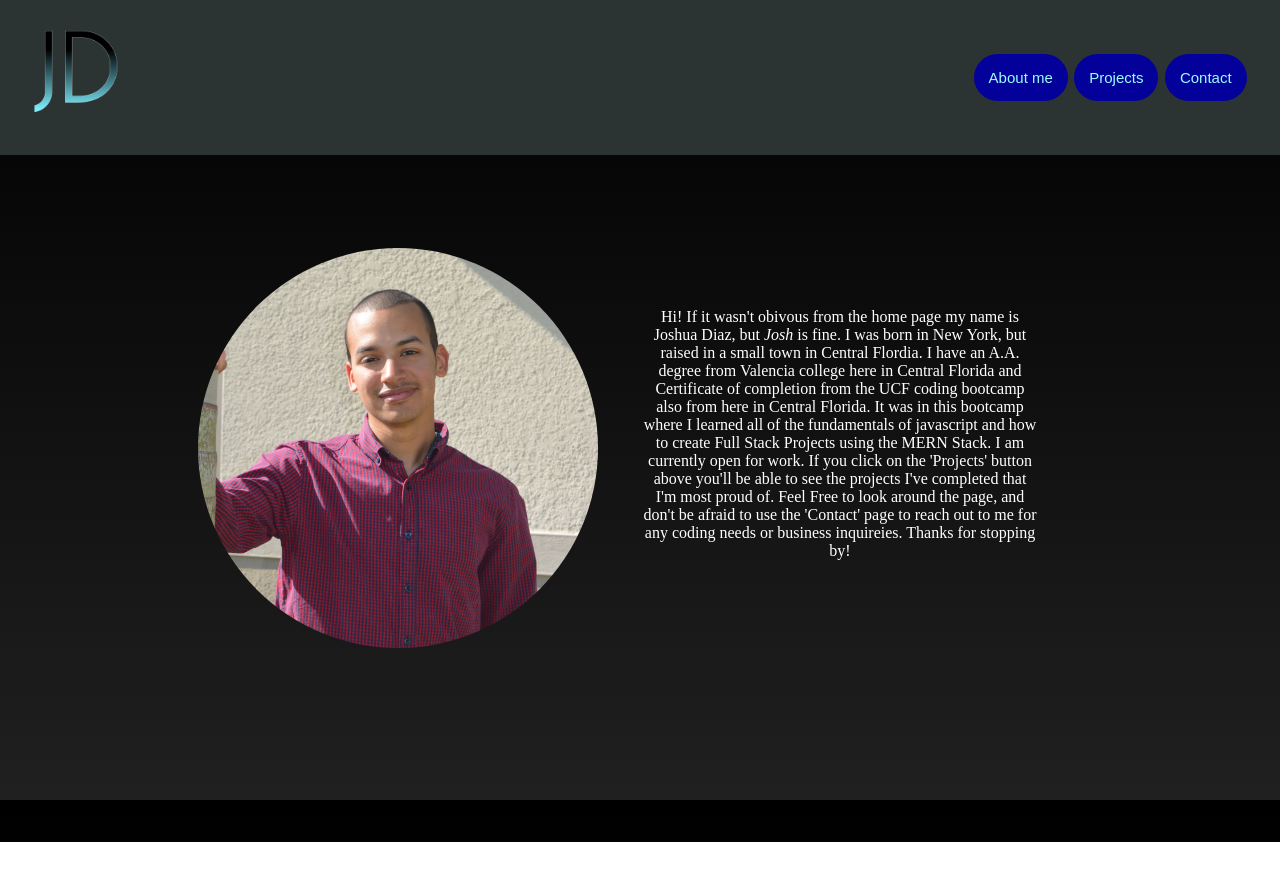
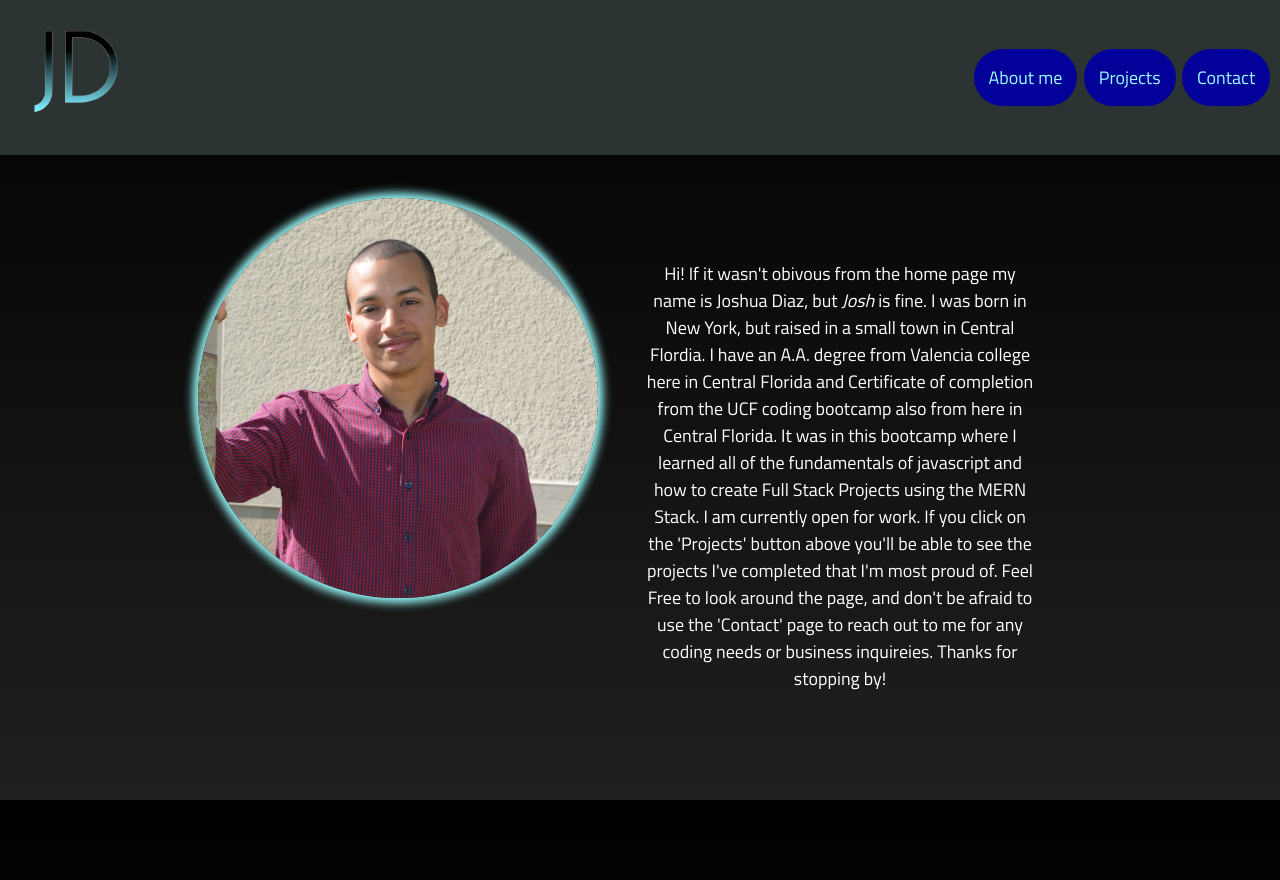
Before and after one commit to Jdiaz240/portfolio, a React (Create React App) app: page /about in a window 1280 px wide. Shown: the top 880 px of the page. Before the commit the page ends 842 px from the top, so only its background shows below. Built offline with nearby package versions, Linux system fonts and the light colour scheme.

Commit message:
cleaned up home page a little, and about me page.

```diff
--- a/public/index.html
+++ b/public/index.html
@@ -1,14 +1,12 @@
 <!DOCTYPE html>
 <html lang="en">
+
 <head>
   <meta charset="utf-8" />
   <link rel="icon" href="%PUBLIC_URL%/favicon.ico" />
   <meta name="viewport" content="width=device-width, initial-scale=1" />
   <meta name="theme-color" content="#000000" />
-    <meta
-      name="description"
-      content="Web site created using create-react-app"
-    />
+  <meta name="description" content="Web site created using create-react-app" />
   <link rel="apple-touch-icon" href="%PUBLIC_URL%/logo192.png" />
   <!--
       manifest.json provides metadata used when your web app is installed on a
@@ -24,8 +22,12 @@
       work correctly both with client-side routing and a non-root public URL.
       Learn how to configure a non-root public URL by running `npm run build`.
     -->
+  <link rel="preconnect" href="https://fonts.googleapis.com">
+  <link rel="preconnect" href="https://fonts.gstatic.com" crossorigin>
+  <link href="https://fonts.googleapis.com/css2?family=Titillium+Web&display=swap" rel="stylesheet">
   <title>Portfolio</title>
 </head>
+
 <body>
   <noscript>You need to enable JavaScript to run this app.</noscript>
   <div id="root"></div>
@@ -40,4 +42,5 @@
       To create a production bundle, use `npm run build` or `yarn build`.
     -->
 </body>
+
 </html>
--- a/src/App.css
+++ b/src/App.css
@@ -8,7 +8,6 @@
 #bigContainer {
   display: flex;
   margin: 10% 0 0 0;
-  /* justify-content: space-between; */
 }
 
 /* handles the background icon on the home page */
@@ -29,7 +28,6 @@
 #container {
   display: flex;
   flex-direction: column;
-  /* border: solid white 1px; */
   height: 550px;
   margin-left: 10%;
   text-align: center;
@@ -39,7 +37,12 @@
 
 /* handles the top title name area on the home page */
 #namePlate {
+  font-family: 'Titillium Web', sans-serif;
+  font-size: 45px;
+}
 
+h2 {
+  font-family: 'Titillium Web', sans-serif;
 }
 
 /* horizontal rule on home page */
@@ -49,6 +52,7 @@
 
 /* handles all the buttons on the homes page */
 .homeBut {
+  font-family: 'Titillium Web', sans-serif;
   border-style: none;
   border-radius: 30px;
   background: rgb(48, 48, 48);
@@ -62,6 +66,7 @@
 /* more css to handle change on hover of home page buttons */
 .homeBut:hover {
     box-shadow: 0px 0px 30px grey;
+    cursor: pointer;
 }
 
 /* handles the list of buttons  */
@@ -109,6 +114,7 @@
 
 /* button css in header */
 .navButton {
+  font-family: 'Titillium Web', sans-serif;
   border-style: none;
   border-radius: 30px;
   background: #04009A;
@@ -116,6 +122,7 @@
   margin: 0 1%;
   font-size: 15px;
   padding: 15px;
+  font-size: large;
 }
 .navButton:hover {
   box-shadow: 0px 0px 30px grey;
@@ -125,26 +132,30 @@
 
 /* css for container of about me bio, and img */
 .bioContainer {
-  display: flex;
+  display: inline-flex;
   flex-direction: row;
-  justify-content: space-between;
   margin: 15%;
 }
 
 /*  */
-#bio {
-  text-align: center;
-  padding: 5%;
-  color: white;
-}
+
 
 
 #test {
+  box-shadow: 0px 0px 10px 5px #99FEFF;
   border-radius: 50%;
   height: 400px;
   width: 400px;
   object-fit: cover;
   object-position: 100% 0;
+}
+
+#biography {
+  text-align: center;
+  padding: 5%;
+  color: white;
+  font-size: large;
+  font-family: 'Titillium Web', sans-serif;
 }
 
 
--- a/src/pages/AboutMe/AboutMe.js
+++ b/src/pages/AboutMe/AboutMe.js
@@ -6,21 +6,18 @@
   return (
     <>
       <Header />
-      <h1>About Me</h1>
       <div className='bioContainer'>
-        <aside id='profilePic'>
+        <aside>
           <img id='test' alt='profile' src={Profile}></img>
         </aside>
-        <section id='bio'>
-
-          <p>Hi! If it wasn't obivous from the home page my name is Joshua Diaz, but <em>Josh</em> is fine.
+          <p id='biography'>Hi! If it wasn't obivous from the home page my name is Joshua Diaz, but <em>Josh</em> is fine.
             I was born in New York, but raised in a small town in Central Flordia. I have an A.A. degree from Valencia college
             here in Central Florida and Certificate of completion from the UCF coding bootcamp also from here in Central Florida.
             It was in this bootcamp where I learned all of the fundamentals of javascript and how to create Full Stack Projects using the MERN Stack.
             I am currently open for work. If you click on the 'Projects' button above you'll be able to see the projects I've completed that
             I'm most proud of. Feel Free to look around the page, and don't be afraid to use the 'Contact' page to reach out to me for any coding needs
             or business inquireies. Thanks for stopping by!</p>
-        </section>
+
       </div>
     </>
   )
--- a/src/pages/Home/Home.js
+++ b/src/pages/Home/Home.js
@@ -9,6 +9,7 @@
 
                 <div id='container'>
                     <h1 id='namePlate'>JOSHUA DIAZ</h1>
+                    <h2>Web Developer</h2>
                     <hr />
                     <ul>
                         <li><a href='/about'><button className='homeBut'>ABOUT ME</button></a></li>
```
Lines whose indentation alone changed are shown as unchanged.
